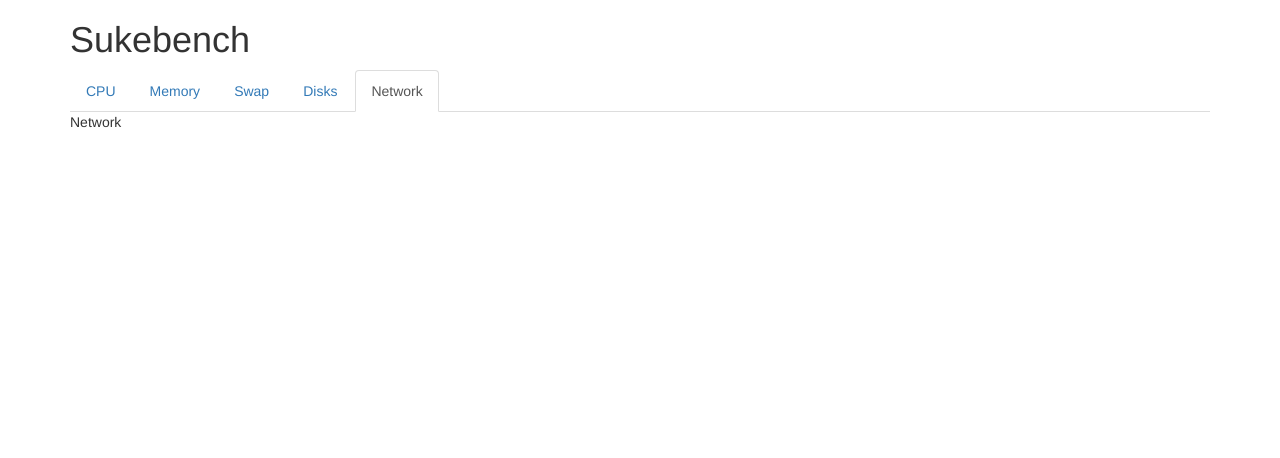
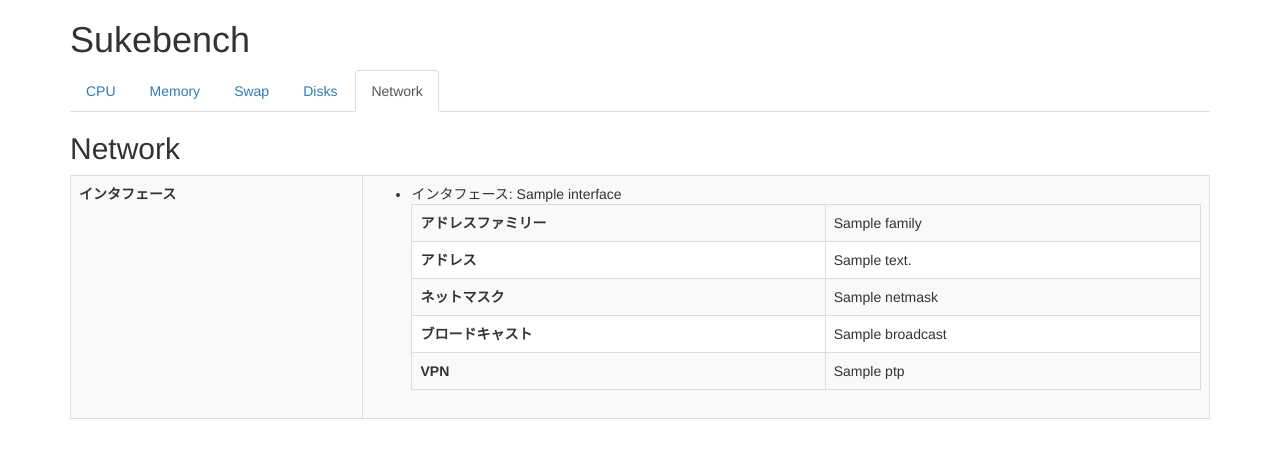
Before and after one commit to uyupun-archive/sukebench, a Flask app: template templates/index.html in a window 1280 px wide, after a click on "Network". Shown: the top 458 px of the page. Run offline with Flask 2, Linux system fonts and the light colour scheme; the template is opened without the code that fills it: most values are stand-ins (such as "Sample title", 1, 10 or a date in 2020); some libraries are stand-ins or nearby versions.

Commit message:
Add network info (interfaces)

```diff
--- a/app.py
+++ b/app.py
@@ -46,13 +46,20 @@ def fetch_disks_info():
     }
     return disks_info
 
+def fetch_network_info():
+    network_info = {
+        'interfaces': psutil.net_if_addrs(),
+    }
+    return network_info
+
 @app.route('/')
 def index():
     return render_template('index.html',
                            cpu_info = fetch_cpu_info(),
                            memory_info = fetch_memory_info(),
                            swap_info = fetch_swap_info(),
-                           disks_info = fetch_disks_info())
+                           disks_info = fetch_disks_info(),
+                           network_info = fetch_network_info())
 
 if __name__ == '__main__':
     app.run(debug=True)
--- a/templates/index.html
+++ b/templates/index.html
@@ -140,7 +140,42 @@
             </table>
         </div>
         <div id="network" class="tab-pane">
-            <p>Network</p>
+            <h2>Network</h2>
+            <table class="table table-bordered table-striped">
+                <tr>
+                    <th>インタフェース</th>
+                    <td>
+                        <ul>
+                            {% for interface, other_info in network_info.interfaces.items() %}
+                            <li>インタフェース: {{ interface }}</li>
+                            {% for info in other_info %}
+                            <table class="table table-bordered table-striped">
+                                <tr>
+                                    <th>アドレスファミリー</th>
+                                    <td>{{ info.family }}</td>
+                                <tr>
+                                    <th>アドレス</th>
+                                    <td>{{ info.address }}</td>
+                                </tr>
+                                <tr>
+                                    <th>ネットマスク</th>
+                                    <td>{{ info.netmask }}</td>
+                                </tr>
+                                <tr>
+                                    <th>ブロードキャスト</th>
+                                    <td>{{ info.broadcast }}</td>
+                                </tr>
+                                <tr>
+                                    <th>VPN</th>
+                                    <td>{{ info.ptp }}</td>
+                                </tr>
+                            </table>
+                            {% endfor %}
+                            {% endfor %}
+                        </ul>
+                    </td>
+                </tr>
+            </table>
         </div>
     </div>
 </div>
```
